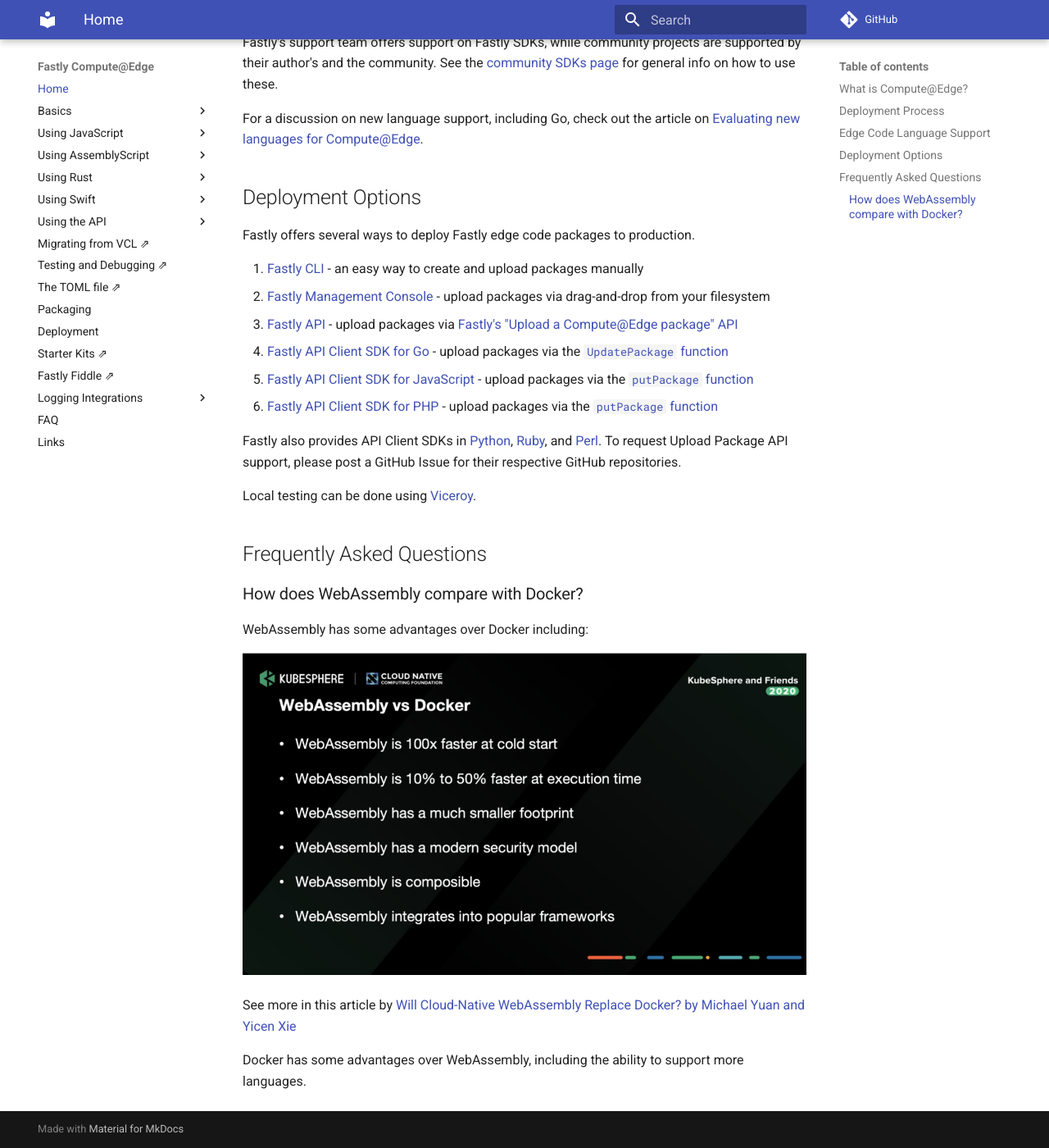
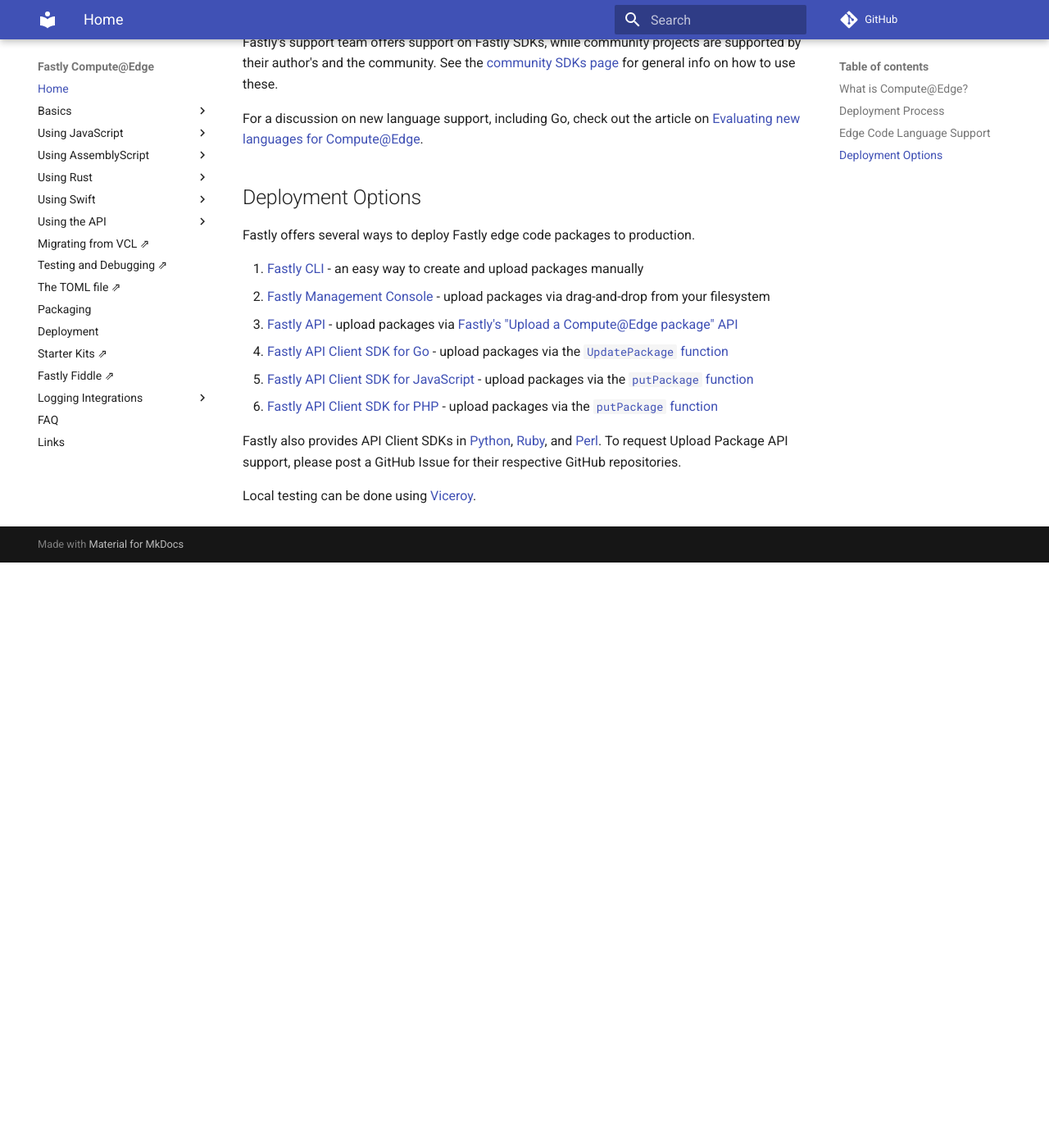
Before and after one commit to grokify/fastly-guide-compute, an MkDocs documentation site: the page built from docs/index.md, in a window 1280 px wide and 1400 px high, scrolled down 1404 px. Shown: the whole window at 82% size. Built offline with MkDocs 1.6.1 and Material for MkDocs 9.7.7, drawn with Linux system fonts in a browser that asks for light colours; comment, search, counter and statistics services are not loaded; after the commit the page ends 2090 px from its top, so only the background shows below that.

Commit message:
faq: update

```diff
--- a/docs/index.md
+++ b/docs/index.md
@@ -61,16 +61,3 @@
 Fastly also provides API Client SDKs in [Python](https://github.com/fastly/fastly-py), [Ruby](https://github.com/fastly/fastly-ruby), and [Perl](https://github.com/fastly/fastly-js). To request Upload Package API support, please post a GitHub Issue for their respective GitHub repositories.
 
 Local testing can be done using [Viceroy](https://github.com/fastly/Viceroy).
-
-## Frequently Asked Questions
-
-### How does WebAssembly compare with Docker?
-
-WebAssembly has some advantages over Docker including:
-
-![](compute/wasmvdocker.png)
-
-See more in this article by [Will Cloud-Native WebAssembly Replace Docker? by Michael Yuan and Yicen Xie](
-https://kubesphere.io/blogs/will-cloud-native-webassembly-replace-docker_/)
-
-Docker has some advantages over WebAssembly, including the ability to support more languages.
```
Also changed, not shown: other parts of docs/index.md (+1 -1 lines), docs/compute/faq.md (+0 -2 lines).
